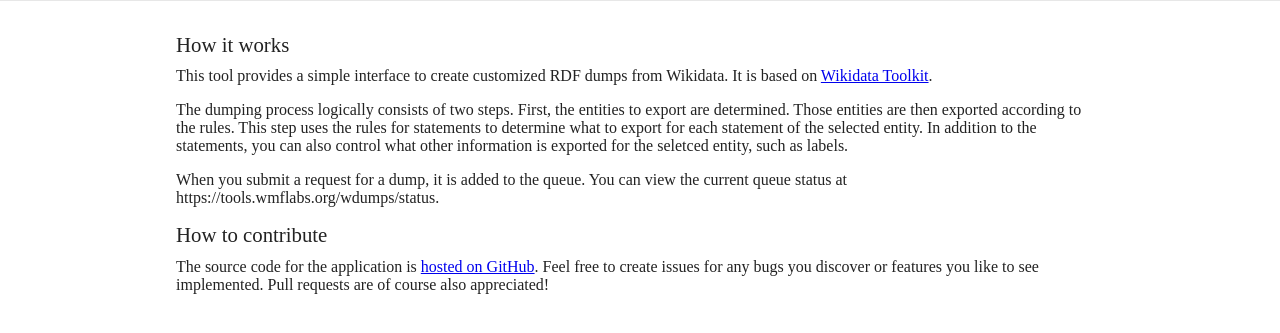
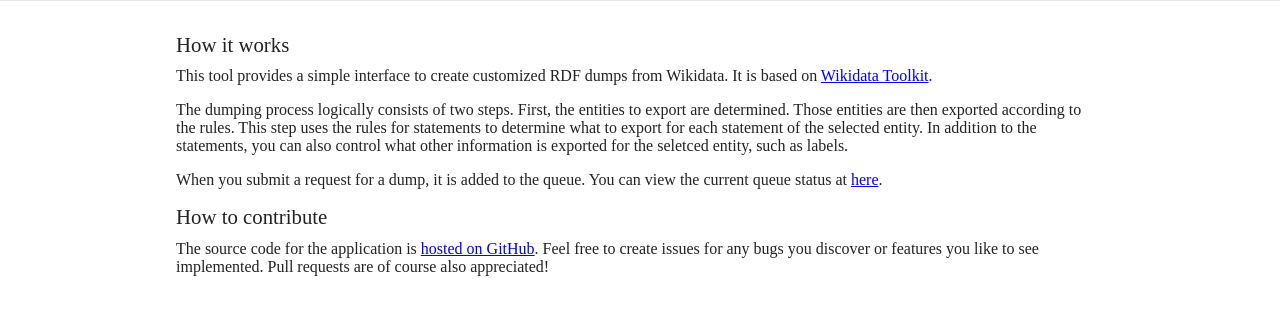
Before and after one commit to bennofs/wdumper, a Flask app: page /about in a window 1280 px wide. Shown: the part 43-376 px from the top of the page. Run offline with Flask 2, Linux system fonts and the light colour scheme; style sheets or scripts are compiled from the project's sources.

Commit message:
fix(about): fix linK

```diff
--- a/frontend/templates/about.html
+++ b/frontend/templates/about.html
@@ -14,7 +14,7 @@
 </p>
 <p>
     When you submit a request for a dump, it is added to the queue. You can view
-    the current queue status at https://tools.wmflabs.org/wdumps/status.
+    the current queue status at <a href="https://tools.wmflabs.org/wdumps/status">here</a>.
 </p>
 
 
```
